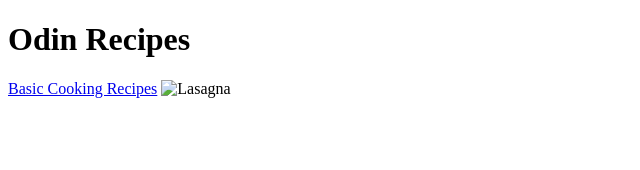
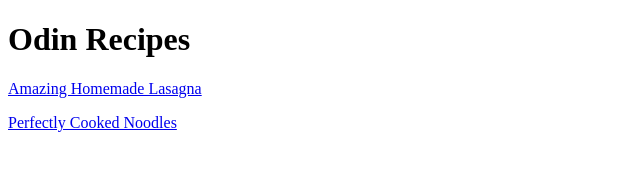
Before and after one commit to wjefferson412/odin-recipe, a plain HTML site: page index.html in a window 1280 px wide. Shown: the whole page, without its empty margins (0-640 px from the left). Drawn offline with Linux system fonts and the light colour scheme.

Commit message:
index.html

```diff
--- a/index.html
+++ b/index.html
@@ -6,7 +6,7 @@
     </head>
     <body>
         <h1>Odin Recipes</h1>
-            <a href="recipes/lasagna.html">Basic Cooking Recipes</a>
-            <img src="../images/lasagna.jpg" alt=Lasagna height="250 width=250">
+            <a href="recipes/lasagna.html">Amazing Homemade Lasagna</a>
+           <p> <a href="recipes/noodles.html">Perfectly Cooked Noodles</a></p>
             </body>
 </html>
```
